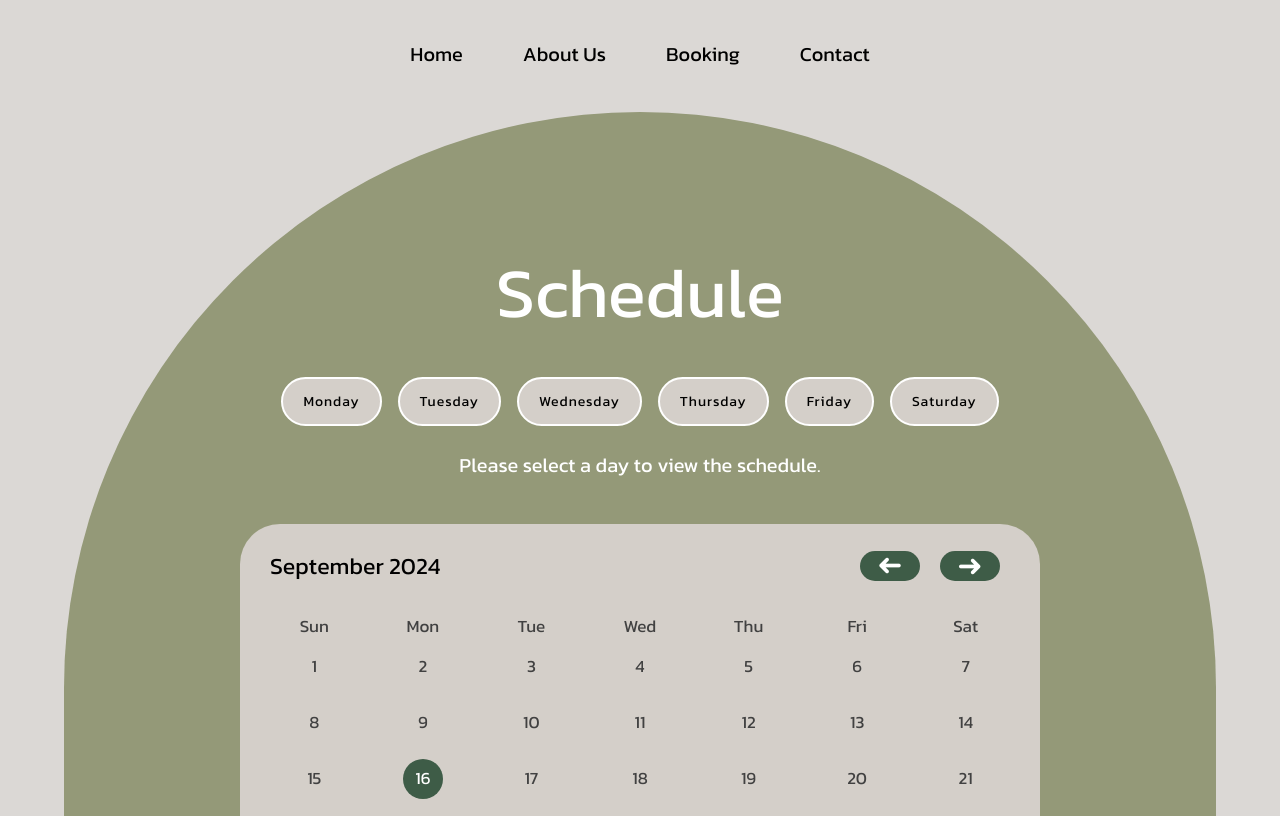
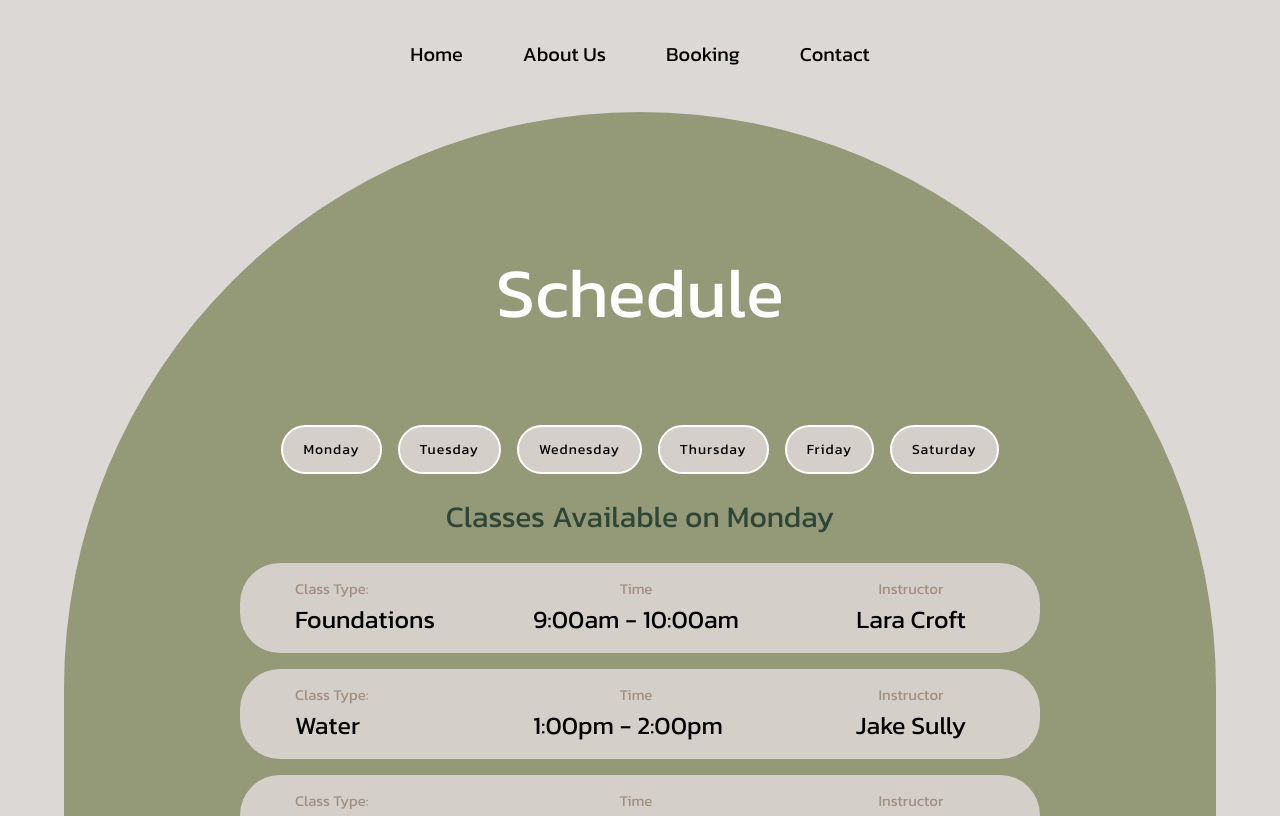
Before and after one commit to Carlie16604/Elevate, a React (Vite) app: page /Booking in a window 1280 px wide. Shown: the top 816 px of the page. Built offline with nearby package versions, Linux system fonts and the light colour scheme.

Commit message:
added functionality to retrieve day of week automatically

```diff
--- a/src/pages/Side-Pages/About.jsx
+++ b/src/pages/Side-Pages/About.jsx
@@ -15,7 +15,7 @@ const About = () => {
                 <div className='container pt-28'>
                     <div className='bg-[#949978] h-full rounded-t-[4000px] z-[-1] overflow-hidden'>
                         <div className='text-[70px] text-center pt-1'>
-                            <div className='mt-32'>
+                            <div className='mt-32 pb-12'>
                                 <h1 className='text-white pb-[5rem]'>The Team</h1>
                             </div>
                         </div>
--- a/src/pages/Side-Pages/Booking.jsx
+++ b/src/pages/Side-Pages/Booking.jsx
@@ -1,4 +1,4 @@
-import React, { useState } from "react";
+import React, { useState, useEffect } from "react";
 import '../../index.css';
 import NavBar from '../Components/NavBar.jsx';
 import Calendar from './Calendar.jsx';
@@ -6,6 +6,21 @@ import { schedule } from '../../data/schedule.js';
 
 const Booking = () => {
     const [selectedDateInfo, setSelectedDateInfo] = useState({ date: null, classes: null });
+
+    const getCurrentDay = () => {
+        const daysOfWeek = ['sunday', 'monday', 'tuesday', 'wednesday', 'thursday', 'friday', 'saturday'];
+        const today = new Date();
+        return daysOfWeek[today.getDay()];
+    };
+
+    useEffect(() => {
+        const currentDay = getCurrentDay();
+        const currentDaySchedule = schedule.find(daySchedule => daySchedule.day === currentDay);
+
+        if (currentDaySchedule) {
+            setSelectedDateInfo({ date: currentDaySchedule.day, classes: currentDaySchedule.classes });
+        }
+    }, []);
 
     const handleDateSelect = (date, classes) => {
         setSelectedDateInfo({ date, classes });
@@ -18,7 +33,7 @@ const Booking = () => {
                 <div className='container pt-28'>
                     <div className='bg-[#949978] h-fit rounded-t-[4000px]'>
                         <div className='text-[70px] flex justify-center'>
-                            <div className='mt-32'>
+                            <div className='mt-32 pb-12'>
                                 <h1 className='text-white'>Schedule</h1>
                             </div>
                         </div>
@@ -72,7 +87,6 @@ const Booking = () => {
                         </div>
                         <div className='flex justify-center py-6'>
                             <Calendar schedule={schedule} />
-                            {/* Connect these */}
                         </div>
                     </div>
                 </div>
--- a/src/pages/Side-Pages/Contact.jsx
+++ b/src/pages/Side-Pages/Contact.jsx
@@ -17,7 +17,7 @@ const Contact = () => {
                 <div className='container pt-28'>
                     <div className='bg-[#949978] h-screen rounded-t-[4000px] z-[-1]'>
                         <div className='text-[70px] text-center pt-1'>
-                            <div className='mt-32'>
+                            <div className='mt-32 pb-12'>
                                 <h1 className='text-white'>Contact</h1>
                             </div>
                         </div>
```
